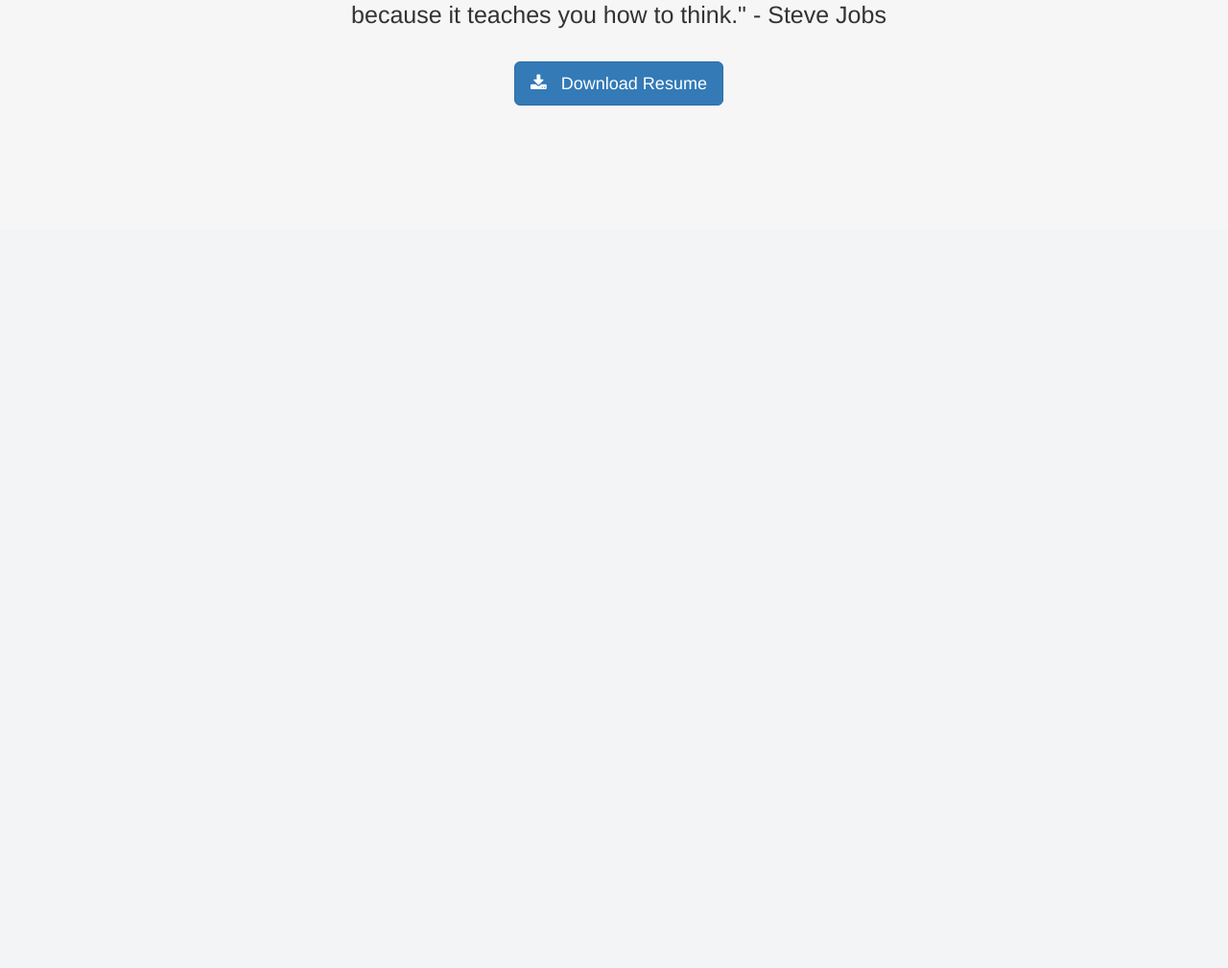
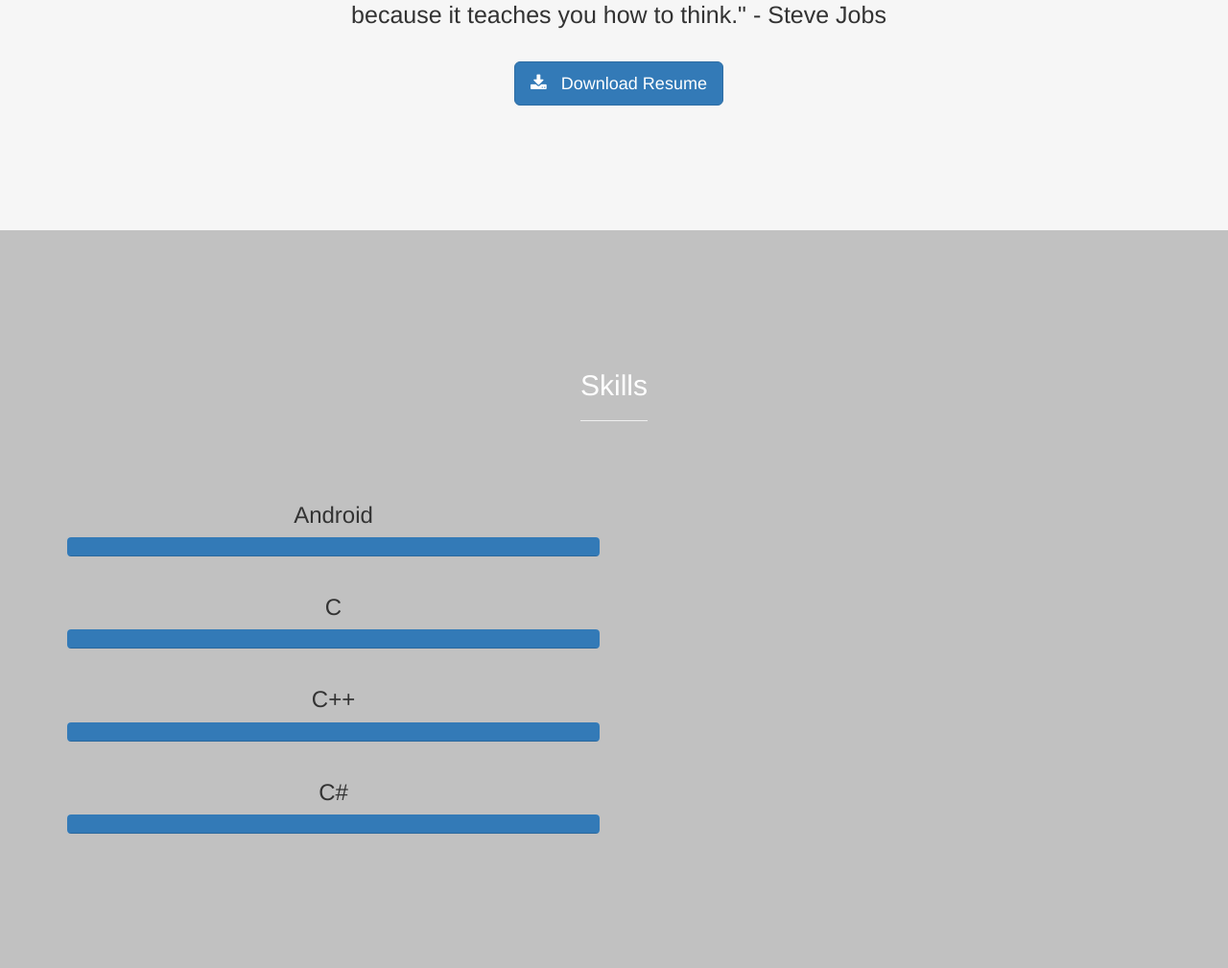
Before and after one commit to eby8zevin/ahmadabuhasan, a PHP site: page / in a window 1280 px wide. Shown: the part 1400-2409 px from the top of the page at 96% size. Before the commit the page ends 1510 px from the top, so only its background shows below. Run offline with PHP 8.4, Linux system fonts and the light colour scheme.

Commit message:
add Skills

```diff
--- a/index.php
+++ b/index.php
@@ -92,7 +92,7 @@
             <div class="section-title text-center center">
                 <h2>About Me</h2>
                 <hr>
-                </div>
+            </div>
             <div class="row">
                 <div class="col-md-12 text-center"><img src="./assets/img/person.png" alt="Ahmad Abu Hasan" class="img-responsive"></div>
                 <div class="col-md-8 col-md-offset-2">
@@ -109,5 +109,50 @@
         </div>
     </div>
 
+    <!-- Skills Section -->
+    <div id="skills" class="text-center">
+        <div class="container">
+            <div class="section-title center">
+                <h2>Skills</h2>
+                <hr>
+            </div>
+            <div class="row"> <!-- Row 1 -->
+                <div class="col-md-6">
+                    <div class="skill">
+                        <h3>Android</h3>
+                        <div class="progress">
+                            <div class="progress-bar" role="progressbar" aria-valuenow="100" aria-valuemin="0" aria-valuemax="100" style="width: 100%;">
+                                <span class="sr-only">100% Complete</span>
+                            </div>
+                        </div>
+                    </div>
+                    <div class="skill">
+                        <h3>C</h3>
+                        <div class="progress">
+                            <div class="progress-bar" role="progressbar" aria-valuenow="100" aria-valuemin="0" aria-valuemax="100" style="width: 100%;">
+                                <span class="sr-only">100% Complete</span>
+                            </div>
+                        </div>
+                    </div>
+                    <div class="skill">
+                        <h3>C++</h3>
+                        <div class="progress">
+                            <div class="progress-bar" role="progressbar" aria-valuenow="100" aria-valuemin="0" aria-valuemax="100" style="width: 100%;">
+                                <span class="sr-only">100% Complete</span>
+                            </div>
+                        </div>
+                    </div>
+                    <div class="skill">
+                        <h3>C#</h3>
+                        <div class="progress">
+                            <div class="progress-bar" role="progressbar" aria-valuenow="100" aria-valuemin="0" aria-valuemax="100" style="width: 100%;">
+                                <span class="sr-only">100% Complete</span>
+                            </div>
+                        </div>
+                    </div>
+                </div>
+            </div>
+        </div>
+
     </body>
 </html>
```
